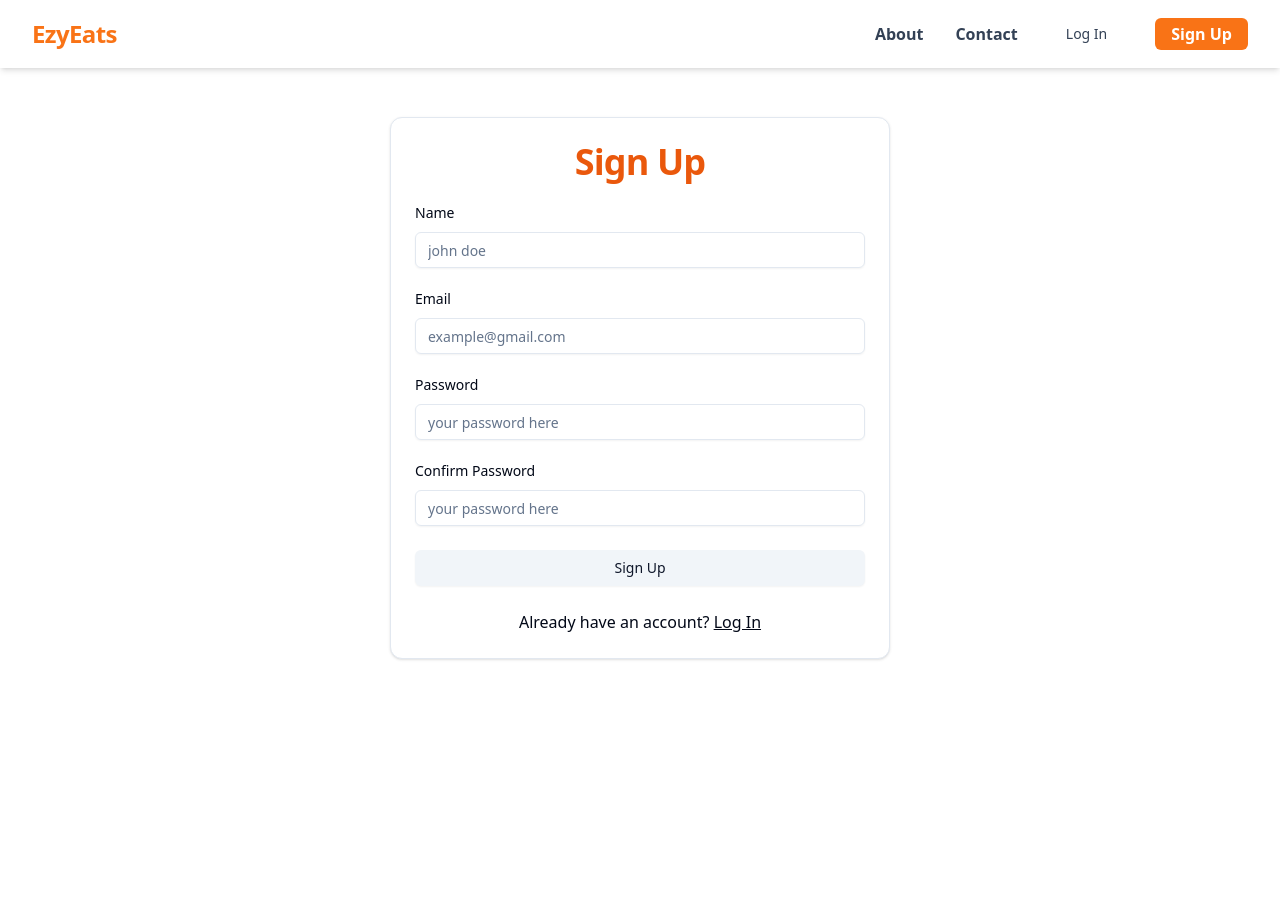
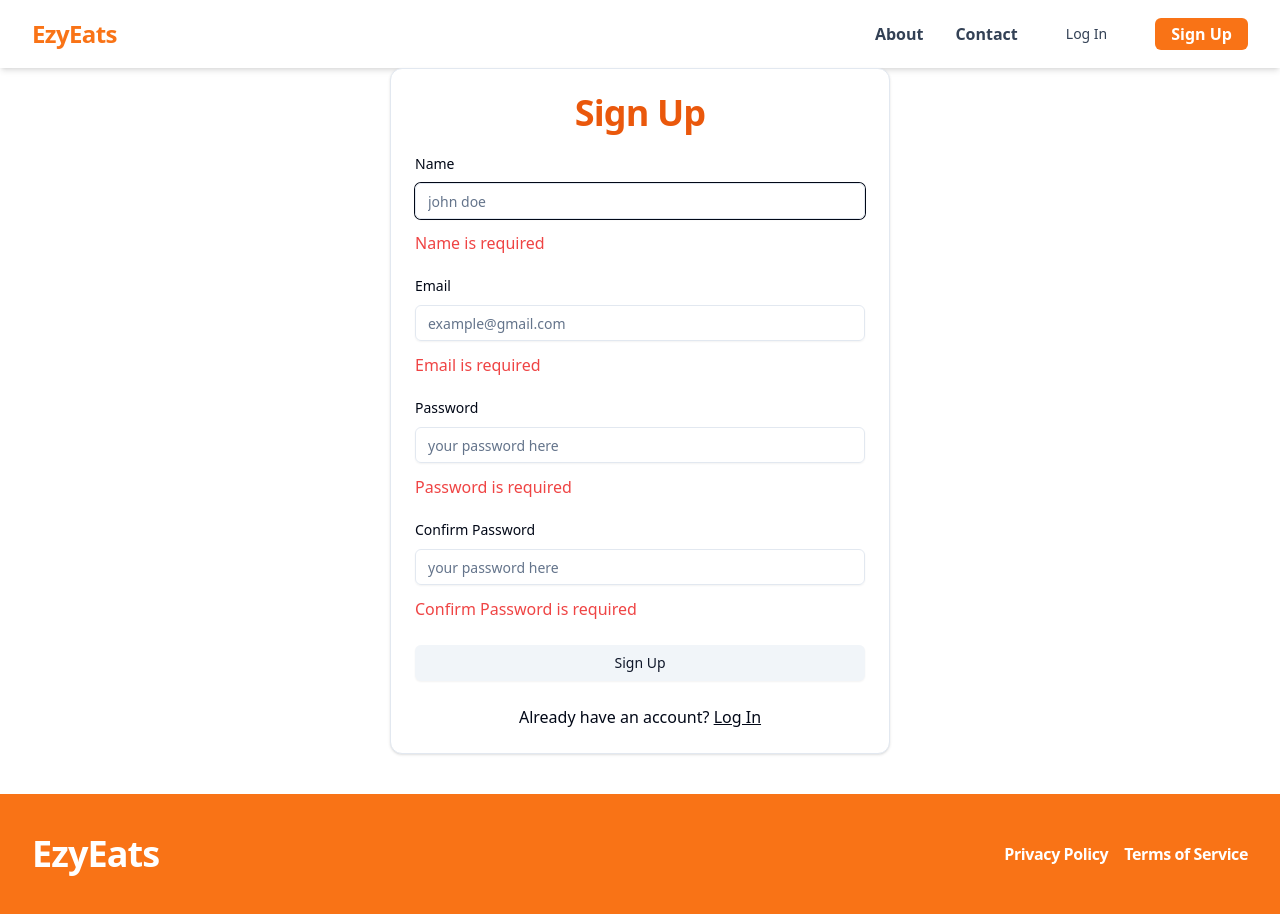
Before and after one commit to saroj2053/foodflow-frontend, a React (Vite) app: page /signup in a window 1280 px wide. Both pictures are taken after a click on the button "Sign Up". Before the commit the page ends 800 px from the top, so only its background shows below. Built offline with nearby package versions, Linux system fonts and the light colour scheme.

Commit message:
integrated react-hook-form

```diff
--- a/package.json
+++ b/package.json
@@ -22,6 +22,7 @@
     "lucide-react": "^0.417.0",
     "react": "^18.3.1",
     "react-dom": "^18.3.1",
+    "react-hook-form": "^7.52.1",
     "react-router-dom": "^6.25.1",
     "tailwind-merge": "^2.4.0",
     "tailwindcss-animate": "^1.0.7"
--- /dev/null
+++ b/src/components/Footer.tsx
@@ -0,0 +1,19 @@
+import React from "react";
+
+const Footer = () => {
+  return (
+    <div className="bg-orange-500 py-10 mt-10">
+      <div className="container mx-auto flex flex-col md:flex-row justify-between items-center">
+        <span className="text-4xl text-white font-bold tracking-tight">
+          EzyEats
+        </span>
+        <span className="font-bold text-base text-white tracking-tight flex gap-4">
+          <span>Privacy Policy</span>
+          <span>Terms of Service</span>
+        </span>
+      </div>
+    </div>
+  );
+};
+
+export default Footer;
--- a/src/components/Hero.tsx
+++ b/src/components/Hero.tsx
@@ -1,7 +1,6 @@
 import carouselImage1 from "../assets/carousel-image-1.jpg";
 import carouselImage2 from "../assets/carousel-image-2.jpg";
 import carouselImage3 from "../assets/carousel-image-3.jpg";
-import carouselImage4 from "../assets/carousel-image-4.jpg";
 import carouselImage5 from "../assets/carousel-image-5.jpg";
 import carouselImage6 from "../assets/carousel-image-6.jpg";
 import { Carousel, CarouselContent, CarouselItem } from "./ui/carousel";
@@ -13,7 +12,6 @@ const Hero = () => {
     carouselImage1,
     carouselImage2,
     carouselImage3,
-    carouselImage4,
     carouselImage5,
     carouselImage6,
   ];
--- a/src/layouts/Layout.tsx
+++ b/src/layouts/Layout.tsx
@@ -1,3 +1,4 @@
+import Footer from "@/components/Footer";
 import Header from "@/components/Header";
 
 import React from "react";
@@ -11,6 +12,7 @@ const Layout = ({ children }: Props) => {
     <div className="flex flex-col min-h-screen">
       <Header />
       <div className="flex-1">{children}</div>
+      <Footer />
     </div>
   );
 };
--- a/src/pages/Login.tsx
+++ b/src/pages/Login.tsx
@@ -52,7 +52,7 @@ const Login = () => {
   };
   return (
     <Layout>
-      <div className="container mx-auto flex justify-center items-center h-[80vh]">
+      <div className="container mx-auto flex justify-center items-center min-h-[75vh]">
         <Card className="w-[500px]">
           <CardHeader>
             <CardTitle className="text-4xl font-bold text-orange-600 text-center">
--- a/src/pages/Signup.tsx
+++ b/src/pages/Signup.tsx
@@ -10,11 +10,30 @@ import {
 import { Input } from "@/components/ui/input";
 import { Label } from "@/components/ui/label";
 import { Link } from "react-router-dom";
+import { SubmitHandler, useForm } from "react-hook-form";
+
+type Inputs = {
+  name: string;
+  email: string;
+  password: string;
+  confirmPassword: string;
+};
 
 const Signup = () => {
+  const {
+    register,
+    handleSubmit,
+    formState: { errors, isSubmitting },
+    getValues,
+  } = useForm<Inputs>();
+
+  const onSubmit: SubmitHandler<Inputs> = async (data) => {
+    await new Promise((resolve) => setTimeout(resolve, 2000));
+    console.log(data);
+  };
   return (
     <Layout>
-      <div className="container mx-auto flex justify-center items-center h-[80vh]">
+      <div className="container mx-auto flex justify-center items-center min-h-[80vh]">
         <Card className="w-[500px]">
           <CardHeader>
             <CardTitle className="text-4xl font-bold text-orange-600 text-center">
@@ -22,42 +41,101 @@ const Signup = () => {
             </CardTitle>
           </CardHeader>
           <CardContent>
-            <form>
+            <form onSubmit={handleSubmit(onSubmit)}>
               <div className="grid w-full items-center gap-6">
                 <div className="flex flex-col space-y-3">
                   <Label htmlFor="name">Name</Label>
-                  <Input type="text" id="name" placeholder="john doe" />
+                  <Input
+                    {...register("name", {
+                      required: "Name is required",
+                      minLength: {
+                        value: 6,
+                        message: "Name should contain atleast 6 chars",
+                      },
+                    })}
+                    type="text"
+                    id="name"
+                    placeholder="john doe"
+                  />
+                  {errors.name && (
+                    <div className="text-red-500">{errors.name.message}</div>
+                  )}
                 </div>
                 <div className="flex flex-col space-y-3">
                   <Label htmlFor="email">Email</Label>
                   <Input
+                    {...register("email", {
+                      required: "Email is required",
+                      validate: (value) => {
+                        if (!value.includes("@")) {
+                          return "Email must include @";
+                        }
+                        return true;
+                      },
+                    })}
                     type="email"
                     id="email"
                     placeholder="example@gmail.com"
                   />
+                  {errors.email && (
+                    <div className="text-red-500">{errors.email.message}</div>
+                  )}
                 </div>
                 <div className="flex flex-col space-y-3">
                   <Label htmlFor="password">Password</Label>
                   <Input
+                    {...register("password", {
+                      required: "Password is required",
+                      minLength: {
+                        value: 8,
+                        message: "Password should contain atleast 8 chars ",
+                      },
+                    })}
                     type="password"
                     id="password"
                     placeholder="your password here"
                   />
+                  {errors.password && (
+                    <div className="text-red-500">
+                      {errors.password.message}
+                    </div>
+                  )}
                 </div>
                 <div className="flex flex-col space-y-3">
                   <Label htmlFor="confirmPassword">Confirm Password</Label>
                   <Input
+                    {...register("confirmPassword", {
+                      required: "Confirm Password is required",
+                      minLength: {
+                        value: 8,
+                        message:
+                          "Confirm Password should contain atleast 8 chars ",
+                      },
+                      validate: (value) =>
+                        value === getValues("password") ||
+                        "Passwords don't match",
+                    })}
                     type="password"
                     id="confirmpassword"
                     placeholder="your password here"
                   />
+                  {errors.confirmPassword && (
+                    <div className="text-red-500">
+                      {errors.confirmPassword.message}
+                    </div>
+                  )}
                 </div>
               </div>
             </form>
           </CardContent>
           <CardFooter className="flex flex-col gap-6 justify-between">
-            <Button variant="secondary" className="w-full">
-              Sign Up
+            <Button
+              variant="secondary"
+              className="w-full"
+              onClick={handleSubmit(onSubmit)}
+              disabled={isSubmitting}
+            >
+              {isSubmitting ? "Signing you..." : "Sign Up"}
             </Button>
             <span>
               Already have an account?{" "}
@@ -76,3 +154,6 @@ const Signup = () => {
 };
 
 export default Signup;
+function getValues(password: any) {
+  throw new Error("Function not implemented.");
+}
```
Also changed, not shown: 1 other file (tests, documents, lock files or other folders).
